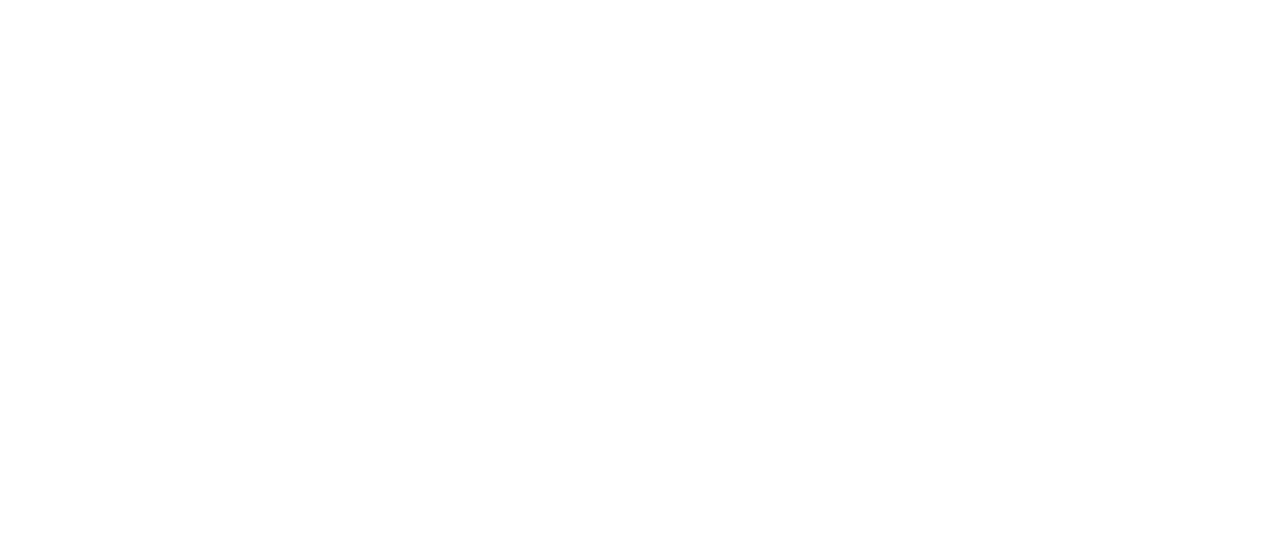
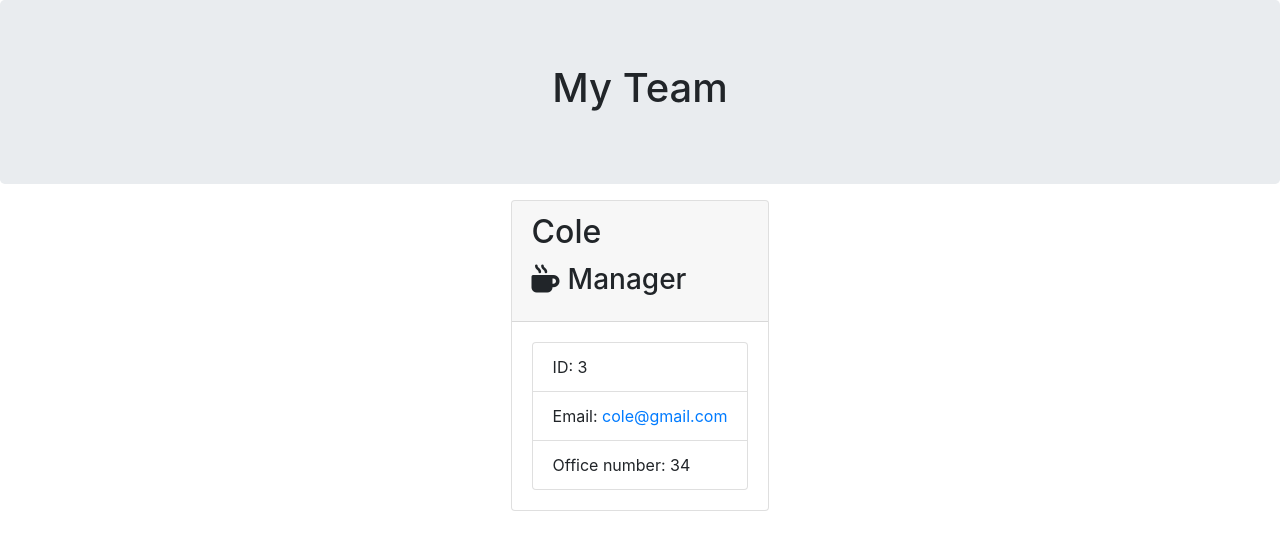
Before and after one commit to heatherhern/Development-Team-Generator, a plain HTML site: page output/teampage.html in a window 1280 px wide. Drawn offline with nearby package versions, Linux system fonts and the light colour scheme.

Commit message:
Added bootstrap layout

```diff
--- a/output/teampage.html
+++ b/output/teampage.html
@@ -1,11 +1,47 @@
 <!DOCTYPE html>
 <html lang="en">
+
 <head>
     <meta charset="UTF-8">
     <meta name="viewport" content="width=device-width, initial-scale=1.0">
-    <title>Document</title>
+    <title>Development Team Page Generator</title>
+
+
+    <link rel="stylesheet" href="https://stackpath.bootstrapcdn.com/bootstrap/4.3.1/css/bootstrap.min.css"
+        integrity="sha384-ggOyR0iXCbMQv3Xipma34MD+dH/1fQ784/j6cY/iJTQUOhcWr7x9JvoRxT2MZw1T" crossorigin="anonymous">
+    <!-- <link rel="stylesheet" href="style.css"> -->
+    <script src="https://kit.fontawesome.com/c502137733.js"></script>
 </head>
+
 <body>
 
+    <div class="container-fluid">
+        <div class="row">
+            <div class="col-12 jumbotron mb-3 team-heading">
+                <h1 class="text-center">My Team</h1>
+            </div>
+        </div>
+    </div>
+    <div class="container">
+        <div class="row">
+            <div class="team-area col-12 d-flex justify-content-center">
+                <div class="card employee-card">
+                    <div class="card-header">
+                        <h2 class="card-title">Cole</h2>
+                        <h3 class="card-title"><i class="fas fa-mug-hot mr-2"></i>Manager</h3>
+                    </div>
+                    <div class="card-body">
+                        <ul class="list-group">
+                            <li class="list-group-item">ID: 3</li>
+                            <li class="list-group-item">Email: <a href="mailto:cole@gmail.com">cole@gmail.com</a></li>
+                            <li class="list-group-item">Office number: 34</li>
+                        </ul>
+                    </div>
+                </div>
+
+            </div>
+        </div>
+    </div>
 </body>
+
 </html>
```
